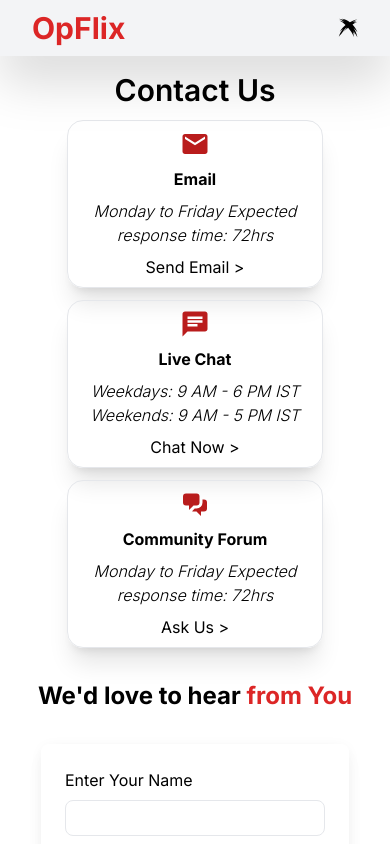
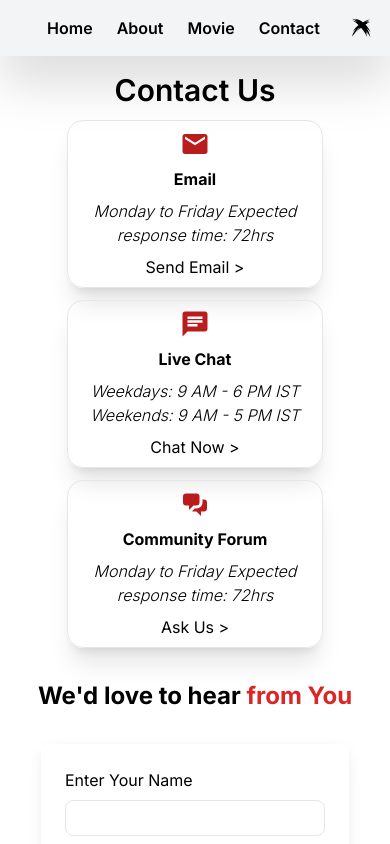
Before and after one commit to om-priya/opFlix, a Next.js app: page /contact in a window 390 px wide. Both pictures are taken after a click on the element 348 px from the left and 28 px from the top of the page. Shown: the top 844 px of the page. Built offline with nearby package versions, Linux system fonts and the light colour scheme.

Commit message:
Responsive Navbar Done

```diff
--- a/app/components/Ham.js
+++ /dev/null
@@ -1,18 +0,0 @@
-"use client";
-
-import React from "react";
-import { FaBars } from "react-icons/fa";
-import { GiCrossMark } from "react-icons/gi";
-import { useState } from "react";
-
-export default function Ham() {
-  const [ham, setHam] = useState(false);
-  return (
-    <div
-      className="md:hidden mr-8 text-xl cursor-pointer z-10"
-      onClick={() => setHam(!ham)}
-    >
-      {ham ? <GiCrossMark /> : <FaBars />}
-    </div>
-  );
-}
--- a/app/components/Navbar.js
+++ b/app/components/Navbar.js
@@ -1,11 +1,18 @@
+"use client";
+
 import React from "react";
 import Link from "next/link";
-import Ham from "./Ham";
+import { FaBars } from "react-icons/fa";
+import { GiCrossMark } from "react-icons/gi";
+import { useState } from "react";
 
 export default function Navbar() {
+  const [ham, setHam] = useState(false);
   return (
     <nav className="flex justify-between w-screen  items-center bg-gray-100 h-14 drop-shadow-2xl">
       {/* Navbar starts here */}
+      {!ham && (
+        <>
           <Link href={"/"}>
             <div className="text-3xl font-bold text-red-600 ml-8">OpFlix</div>
           </Link>
@@ -33,8 +40,33 @@ export default function Navbar() {
               </Link>
             </ul>
           </div>
+        </>
+      )}
+      {ham && (
+        <div className="flex justify-center min-w-[90vw]">
+          <ul className="flex space-x-6 justify-center font-semibold ">
+            <Link href={"/"}>
+              <li className="hover:text-red-600 ml-4">Home</li>
+            </Link>
+            <Link href={"/about"}>
+              <li className="hover:text-red-600">About</li>
+            </Link>
+            <Link href={"/movie"}>
+              <li className="hover:text-red-600">Movie</li>
+            </Link>
+            <Link href={"/contact"}>
+              <li className="hover:text-red-600">Contact</li>
+            </Link>
+          </ul>
+        </div>
+      )}
       {/* Hamburger menu for small screens */}
-      <Ham />
+      <div
+        className="md:hidden mr-8 text-xl cursor-pointer z-10"
+        onClick={() => setHam(!ham)}
+      >
+        {ham ? <GiCrossMark /> : <FaBars />}
+      </div>
       {/* Navbar ends here */}
     </nav>
   );
```
Lines whose indentation alone changed are shown as unchanged.
